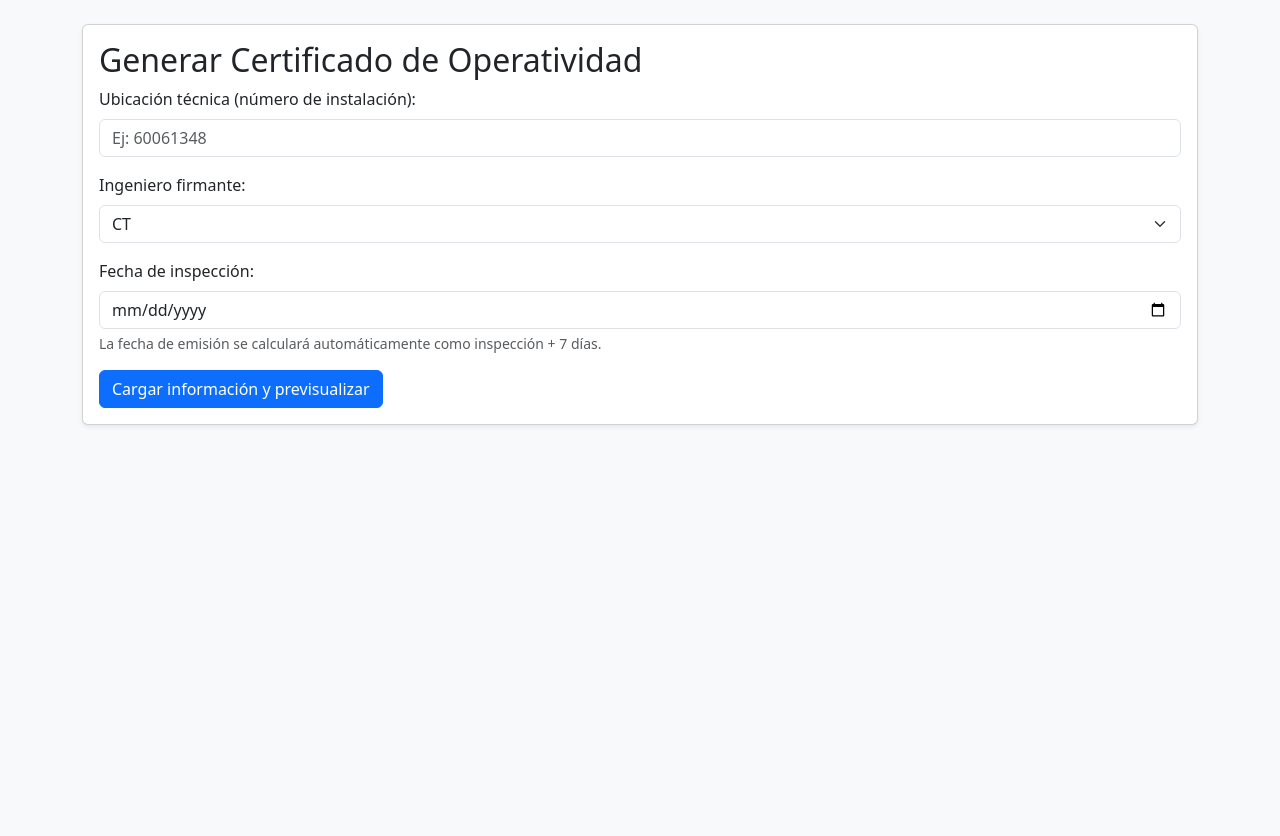
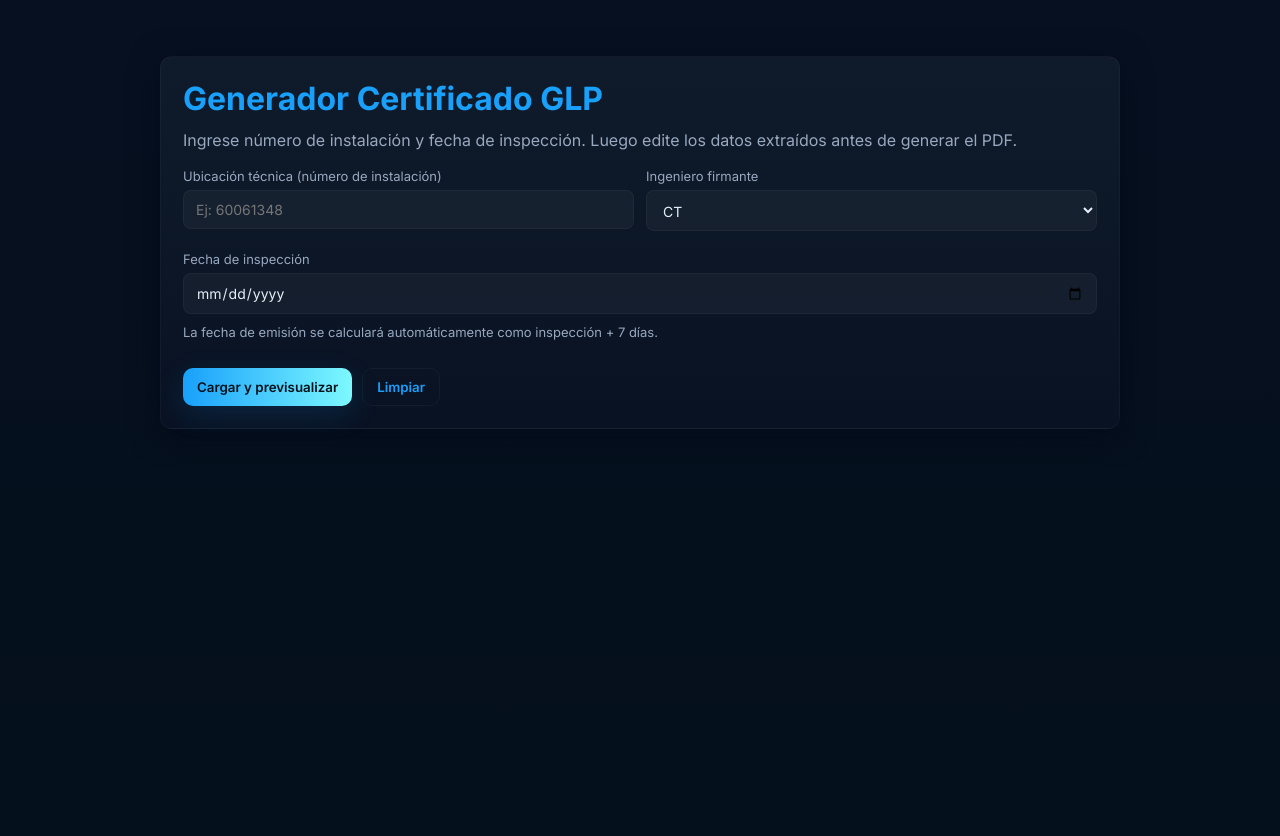
Before and after one commit to moisesmate2017-dot/Certificao_operatividad, a Python web app: template templates/form.html in a window 1280 px wide. Before the commit the page ends 426 px from the top, so only its background shows below. Run offline with Jinja, Linux system fonts and the light colour scheme; the template is opened without the code that fills it, so the values that code supplies are empty.

Commit message:
Update form.html

```diff
--- a/templates/form.html
+++ b/templates/form.html
@@ -1,24 +1,62 @@
 <!DOCTYPE html>
 <html lang="es">
 <head>
-  <meta charset="UTF-8">
-  <title>Generar Certificado</title>
-  <link href="https://cdn.jsdelivr.net/npm/bootstrap@5.3.0/dist/css/bootstrap.min.css" rel="stylesheet">
+  <meta charset="utf-8" />
+  <title>Generar Certificado - Solgas (UI Futurista)</title>
+  <meta name="viewport" content="width=device-width,initial-scale=1" />
+  <link href="https://fonts.googleapis.com/css2?family=Inter:wght@400;600;700&display=swap" rel="stylesheet">
+  <style>
+    :root{
+      --bg:#071021;
+      --card:#0f1b2b;
+      --muted:#98a8bf;
+      --accent:#18a0fb; /* cyan */
+      --accent-2:#7df9ff;
+      --danger:#ff6b6b;
+      --glass: rgba(255,255,255,0.04);
+      --glass-2: rgba(13,30,45,0.6);
+    }
+    *{box-sizing:border-box;font-family:Inter,system-ui,Arial,Helvetica,sans-serif}
+    body{margin:0;background:linear-gradient(180deg,var(--bg) 0%, #04101b 100%);color:#e6eef6;min-height:100vh}
+    .wrap{max-width:1000px;margin:36px auto;padding:20px}
+    .card{background:linear-gradient(180deg,var(--card), #091223);border-radius:12px;padding:22px;box-shadow: 0 6px 30px rgba(2,6,23,0.6);border:1px solid rgba(255,255,255,0.03)}
+    h1{margin:0 0 12px 0;font-weight:700;color:var(--accent)}
+    .sub{color:var(--muted);margin-bottom:18px}
+    label{display:block;color:var(--muted);font-size:13px;margin-bottom:6px}
+    input[type=text], input[type=date], select{width:100%;padding:10px 12px;border-radius:8px;border:1px solid rgba(255,255,255,0.04);background:var(--glass);color:#e6eef6;font-size:14px}
+    .row{display:flex;gap:12px}
+    .col{flex:1}
+    .btn{display:inline-flex;gap:8px;align-items:center;padding:10px 14px;border-radius:10px;border:0;cursor:pointer;font-weight:600}
+    .btn-primary{background:linear-gradient(90deg,var(--accent),var(--accent-2));color:#02111a;box-shadow:0 8px 30px rgba(24,160,251,0.14)}
+    .btn-ghost{background:transparent;border:1px solid rgba(255,255,255,0.04);color:var(--accent)}
+    .footer-note{font-size:13px;color:var(--muted);margin-top:10px}
+
+    /* small layout */
+    .field{margin-bottom:12px}
+    .muted{color:var(--muted);font-size:13px}
+
+    /* responsive */
+    @media (max-width:720px){
+      .row{flex-direction:column}
+    }
+  </style>
 </head>
-<body class="bg-light">
-  <div class="container py-4">
-    <div class="card shadow-sm">
-      <div class="card-body">
-        <h2 class="card-title">Generar Certificado de Operatividad</h2>
-        <form method="POST" action="/">
-          <div class="mb-3">
-            <label class="form-label">Ubicación técnica (número de instalación):</label>
-            <input class="form-control" type="text" name="ubicacion" required placeholder="Ej: 60061348">
+<body>
+  <div class="wrap">
+    <div class="card">
+      <h1>Generador Certificado GLP</h1>
+      <div class="sub">Ingrese número de instalación y fecha de inspección. Luego edite los datos extraídos antes de generar el PDF.</div>
+
+      <form method="POST" action="/">
+        <div class="row">
+          <div class="col field">
+            <label>Ubicación técnica (número de instalación)</label>
+            <input type="text" name="ubicacion" placeholder="Ej: 60061348" required>
           </div>
 
-          <div class="mb-3">
-            <label class="form-label">Ingeniero firmante:</label>
-            <select class="form-select" name="ingeniero">
+          <div class="col field">
+            <label>Ingeniero firmante</label>
+            <select name="ingeniero">
               <option value="CT">CT</option>
               <option value="CC">CC</option>
               <option value="ML">ML</option>
@@ -26,16 +64,21 @@
               <option value="AR">AR</option>
             </select>
           </div>
+        </div>
 
-          <div class="mb-3">
-            <label class="form-label">Fecha de inspección:</label>
-            <input class="form-control" type="date" name="fecha_inspeccion" required>
-            <div class="form-text">La fecha de emisión se calculará automáticamente como inspección + 7 días.</div>
+        <div class="row" style="margin-top:8px">
+          <div class="col field">
+            <label>Fecha de inspección</label>
+            <input type="date" name="fecha_inspeccion" required>
+            <div class="footer-note">La fecha de emisión se calculará automáticamente como inspección + 7 días.</div>
           </div>
+        </div>
 
-          <button class="btn btn-primary" type="submit">Cargar información y previsualizar</button>
-        </form>
-      </div>
+        <div style="margin-top:16px;display:flex;gap:10px;flex-wrap:wrap">
+          <button type="submit" class="btn btn-primary">Cargar y previsualizar</button>
+          <button type="button" class="btn btn-ghost" onclick="location.reload()">Limpiar</button>
+        </div>
+      </form>
     </div>
   </div>
 </body>
```
